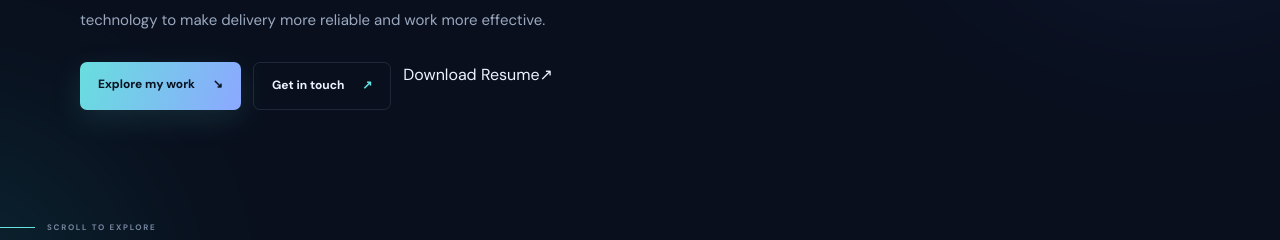
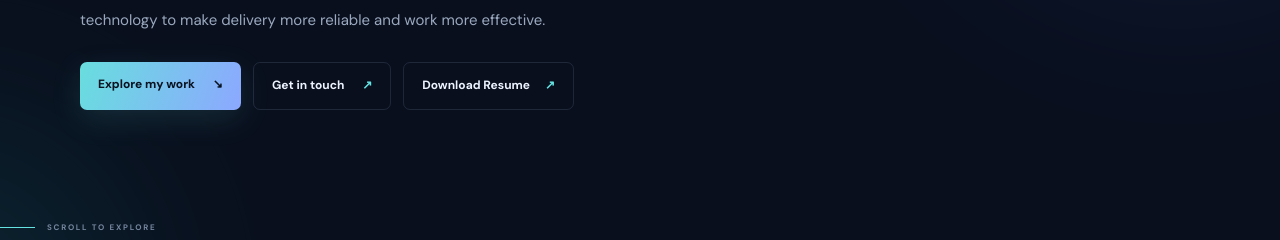
Before and after one commit to AshleshaN257/ashleshan257.github.io, a plain HTML site: page index.html in a window 1280 px wide. Shown: the part 531-771 px from the top of the page. Drawn offline with Linux system fonts and the light colour scheme.

Commit message:
Update resume button styling and class

```diff
--- a/index.html
+++ b/index.html
@@ -31,7 +31,7 @@
         <div class="hero-actions">
           <a class="button button-primary" href="#projects">Explore my work <span>↘</span></a>
           <a class="button button-ghost" href="#contact">Get in touch <span>↗</span></a>
-          <a class="resume-btn" href="assets/Ashlesha_Resume.pdf" download="Ashlesha_Resume.pdf">Download Resume<span>↗</span></a>
+          <a class="button button-ghost" href="assets/Ashlesha_Resume.pdf" download="Ashlesha_Resume.pdf">Download Resume<span>↗</span></a>
   </a>
 </section>
         </div>
```
